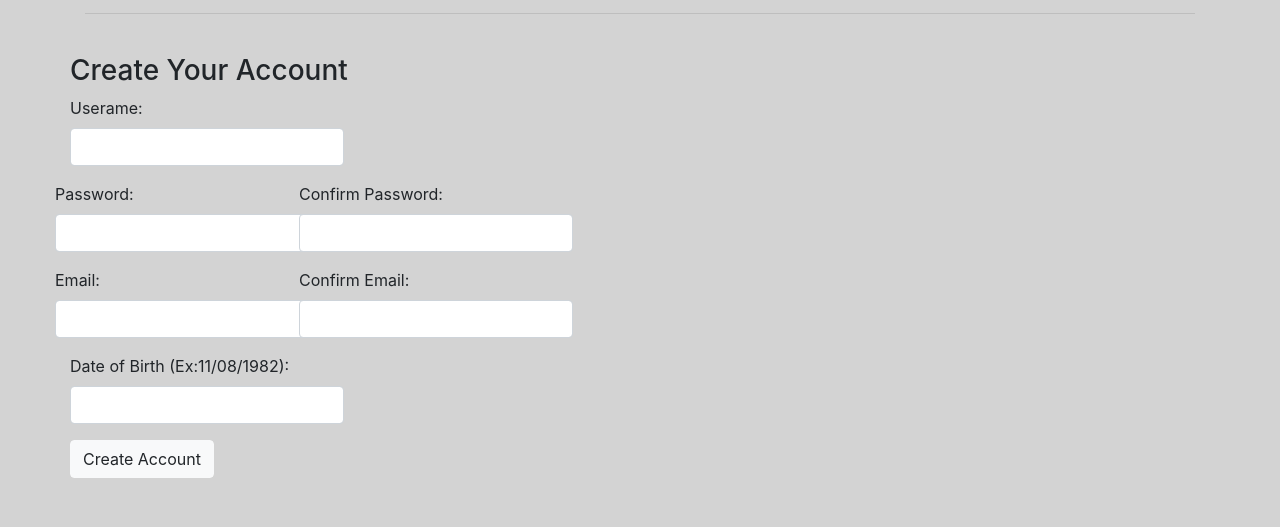
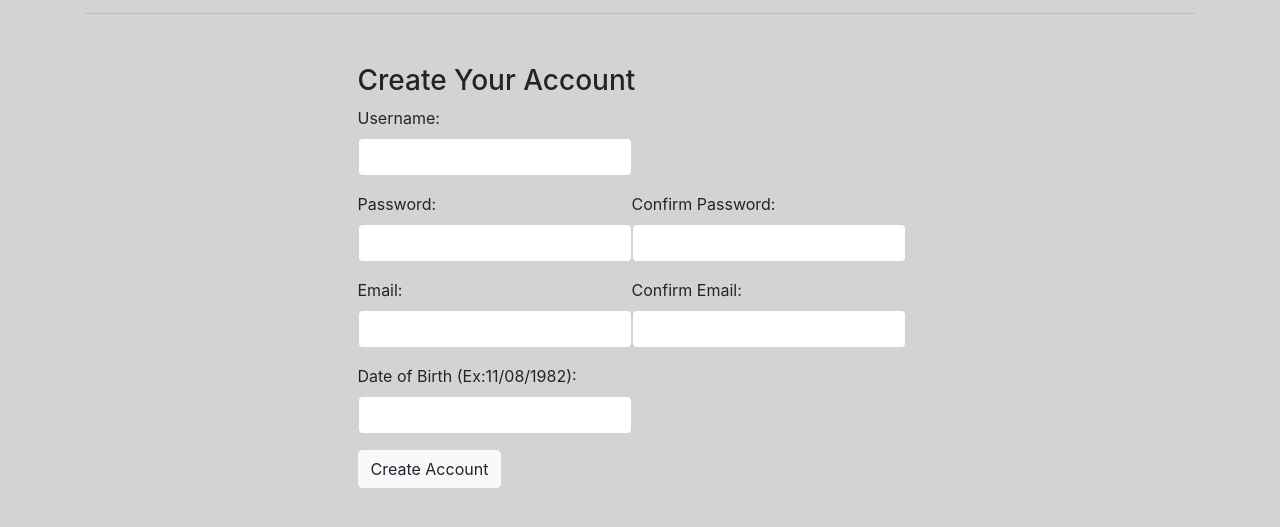
Before and after one commit to cenelson52/cs326-final-yod, a plain HTML site: page client/accountcreate.html in a window 1280 px wide. Shown: the part 59-586 px from the top of the page. Drawn offline with nearby package versions, Linux system fonts and the light colour scheme.

Commit message:
centered accountcreate

```diff
--- a/client/accountcreate.html
+++ b/client/accountcreate.html
@@ -15,43 +15,39 @@
             <div class='col' id='account-link'>Account</div>
         </div>
         <hr><br>
+		<div class='center'>
 			<div class='row'>
 				<h3>Create Your Account</h3>
 			</div>
 			<form>
+
 			<div class='row'>
 				<div class='form-group'>
-                  <label for='name'>Userame:</label>
+					<label for='name'>Username:</label>
 					<input type='text' class='form-control' id='account-username'>
 				</div>
 			</div>
 
 			<div class='row'>
-            <div class='row'>
 				<div class='form-group'>
 					<label for='description'>Password:</label>
 					<input type='text' class='form-control' id='account-password'>
 				</div>
-            </div>
-            <div class='row'>
 				<div class='form-group'>
 					<label for='options'>Confirm Password:</label>
 					<input type='text' class='form-control' id='account-confirm-password'>
 				</div>
 			</div>
-          </div>
-                <div class='row'>
+
 			<div class='row'>
 				<div class='form-group'>
 					<label for='stats'>Email:</label>
 					<input type='text' class='form-control' id='account-email'>
 				</div>
-            </div>
-            <div class='row'>
+
 				<div class='form-group'>
 					<label for='stats'>Confirm Email:</label>
 					<input type='text' class='form-control' id='account-confirm-email'>
-              </div>
 				</div>
 			</div>
 
@@ -62,9 +58,11 @@
 				</div>
 			</div>
 			<!-- POSSIBLE TODO: Add things-->
+
 			</form>
 			<div class='row'>
 				<button id='create-account' class="btn btn-light">Create Account</button>
 			</div>
+		</div>
     </body>
 </html>
--- a/client/css/default.css
+++ b/client/css/default.css
@@ -53,3 +53,9 @@ body{
 #winner{
     text-align: center;
 }
+
+.center {
+  margin: auto;
+  width: 50%;
+  padding: 10px;
+}
```
Lines whose indentation alone changed are shown as unchanged.
